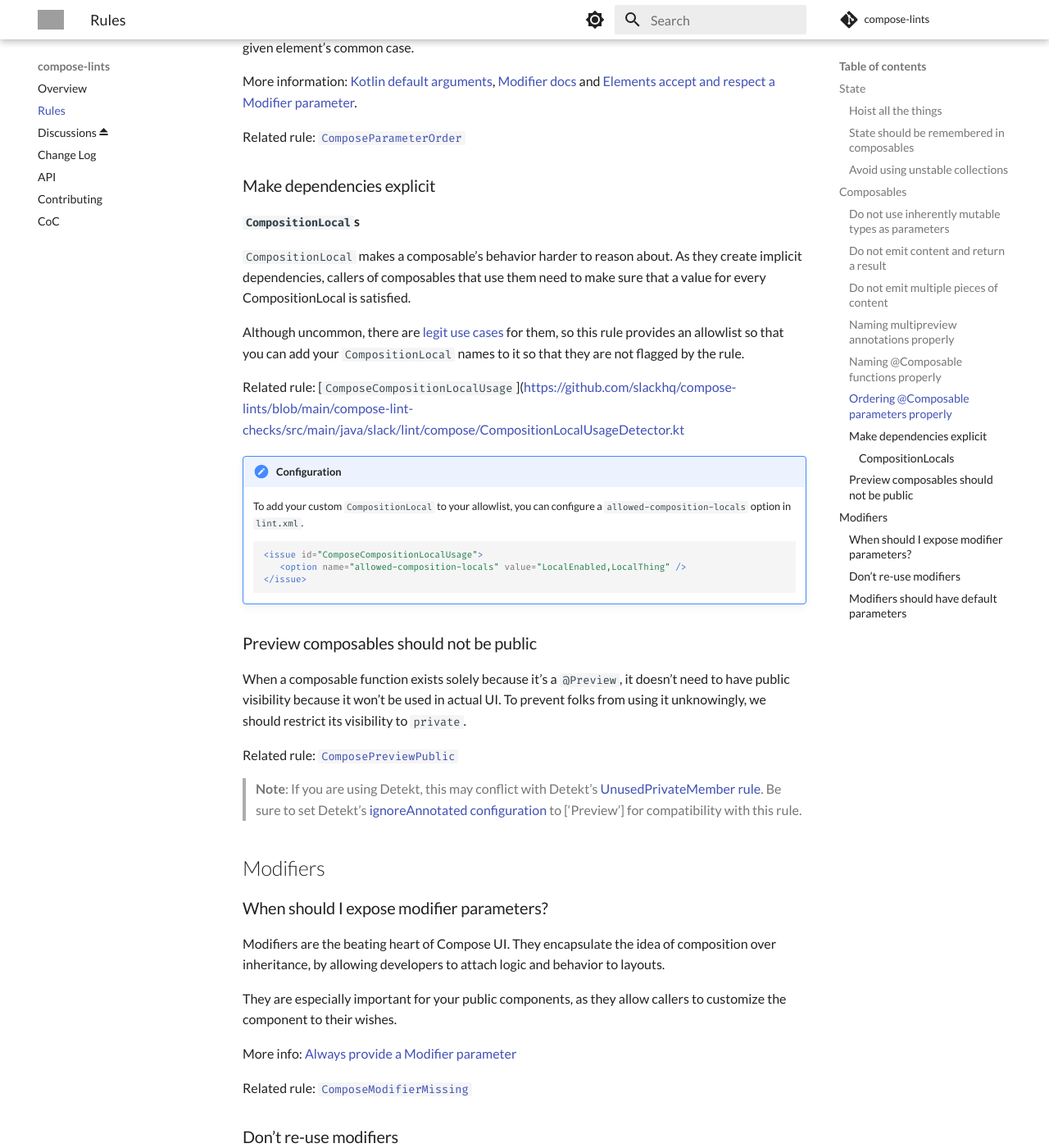
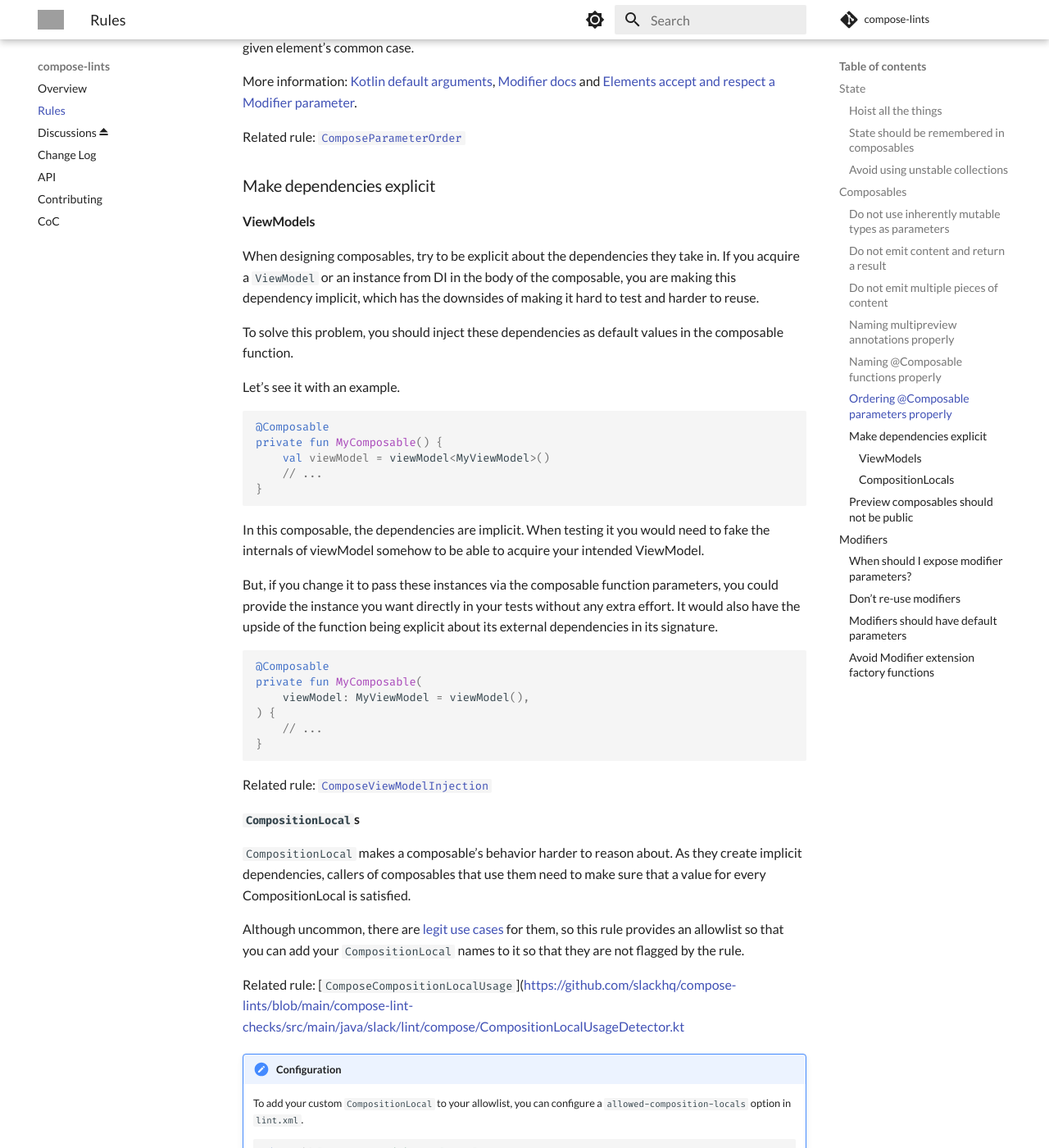
Before and after one commit to slackhq/compose-lints, an MkDocs documentation site: the page built from docs/rules.md, in a window 1280 px wide and 1400 px high, scrolled down 4674 px. Shown: the whole window at 82% size. Built offline with MkDocs 1.6.1 and Material for MkDocs 9.7.7, drawn with Linux system fonts in a browser that asks for light colours; comment, search, counter and statistics services are not loaded; some of the changed text lies outside the part shown; grey boxes are pictures that could not be loaded.

Commit message:
Update remaining docs

````diff
--- a/docs/rules.md
+++ b/docs/rules.md
@@ -176,6 +176,36 @@ Related rule: [`ComposeParameterOrder`](https://github.com/slackhq/compose-lints
 
 ### Make dependencies explicit
 
+#### ViewModels
+
+When designing composables, try to be explicit about the dependencies they take in. If you acquire a `ViewModel` or an instance from DI in the body of the composable, you are making this dependency implicit, which has the downsides of making it hard to test and harder to reuse.
+
+To solve this problem, you should inject these dependencies as default values in the composable function.
+
+Let's see it with an example.
+
+```kotlin
+@Composable
+private fun MyComposable() {
+    val viewModel = viewModel<MyViewModel>()
+    // ...
+}
+```
+In this composable, the dependencies are implicit. When testing it you would need to fake the internals of viewModel somehow to be able to acquire your intended ViewModel.
+
+But, if you change it to pass these instances via the composable function parameters, you could provide the instance you want directly in your tests without any extra effort. It would also have the upside of the function being explicit about its external dependencies in its signature.
+
+```kotlin
+@Composable
+private fun MyComposable(
+    viewModel: MyViewModel = viewModel(),
+) {
+    // ...
+}
+```
+
+Related rule: [`ComposeViewModelInjection`](https://github.com/slackhq/compose-lints/blob/main/compose-lint-checks/src/main/java/slack/lint/compose/ViewModelInjectionDetector.kt)
+
 #### `CompositionLocal`s
 
 `CompositionLocal` makes a composable's behavior harder to reason about. As they create implicit dependencies, callers of composables that use them need to make sure that a value for every CompositionLocal is satisfied.
@@ -252,3 +282,13 @@ Composables that accept a Modifier as a parameter to be applied to the whole com
 More info: [Modifier documentation](https://developer.android.com/reference/kotlin/androidx/compose/ui/Modifier)
 
 Related rule: [`ComposeModifierWithoutDefault`](https://github.com/slackhq/compose-lints/blob/main/compose-lint-checks/src/main/java/slack/lint/compose/ModifierWithoutDefaultDetector.kt)
+
+### Avoid Modifier extension factory functions
+
+Using `@Composable` builder functions for modifiers is not recommended, as they cause unnecessary recompositions. To avoid this, you should use `Modifier.composed` instead, as it limits recomposition to just the modifier instance, rather than the whole function tree.
+
+Composed modifiers may be created outside of composition, shared across elements, and declared as top-level constants, making them more flexible than modifiers that can only be created via a `@Composable` function call, and easier to avoid accidentally sharing state across elements.
+
+More info: [Modifier extensions](https://developer.android.com/reference/kotlin/androidx/compose/ui/package-summary#extension-functions), [Composed modifiers in Jetpack Compose by Jorge Castillo](https://jorgecastillo.dev/composed-modifiers-in-jetpack-compose) and [Composed modifiers in API guidelines](https://github.com/androidx/androidx/blob/androidx-main/compose/docs/compose-api-guidelines.md#composed-modifiers)
+
+Related rule: [`ComposeComposableModifier`](https://github.com/slackhq/compose-lints/blob/main/compose-lint-checks/src/main/java/slack/lint/compose/ModifierComposableDetector.kt)
````
